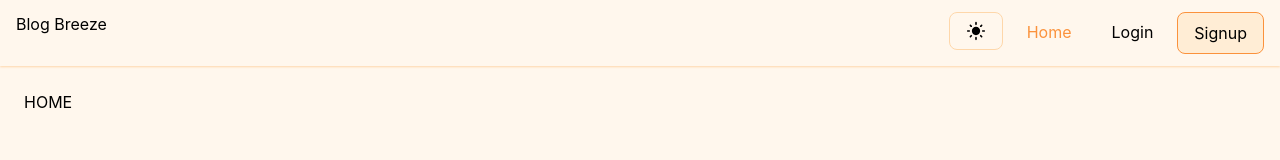
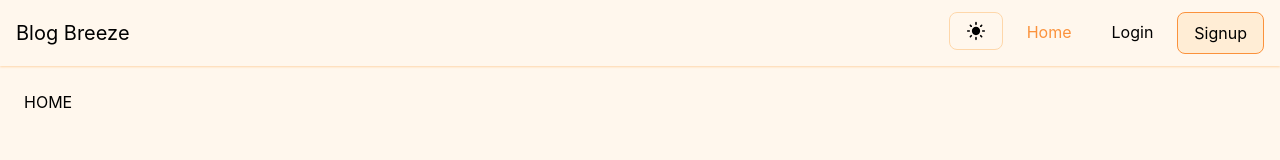
Before and after one commit to shubhamprakash681/blog-breeze, a React (Vite) app: page / in a window 1280 px wide. Shown: the top 160 px of the page. Built offline with nearby package versions, Linux system fonts and the light colour scheme; no server answers.

Commit message:
Header style changes

```diff
--- a/src/components/header/Header.tsx
+++ b/src/components/header/Header.tsx
@@ -57,9 +57,11 @@ const Header: React.FC = () => {
     <header className="py-3">
       <Container>
         <nav className="flex">
-          <div className="mr-4">
+          <div className="mr-4 flex items-center">
             <Link to={"/"}>
-              <Logo width="70px">Blog Breeze</Logo>
+              <Logo className="text-xl" width="70px">
+                Blog Breeze
+              </Logo>
             </Link>
           </div>
 
--- a/src/index.css
+++ b/src/index.css
@@ -16,7 +16,7 @@
   -webkit-font-smoothing: antialiased;
   -moz-osx-font-smoothing: grayscale;
 
-  --navbar-height: 70px;
+  --navbar-height: 66px;
 }
 
 * {
```
